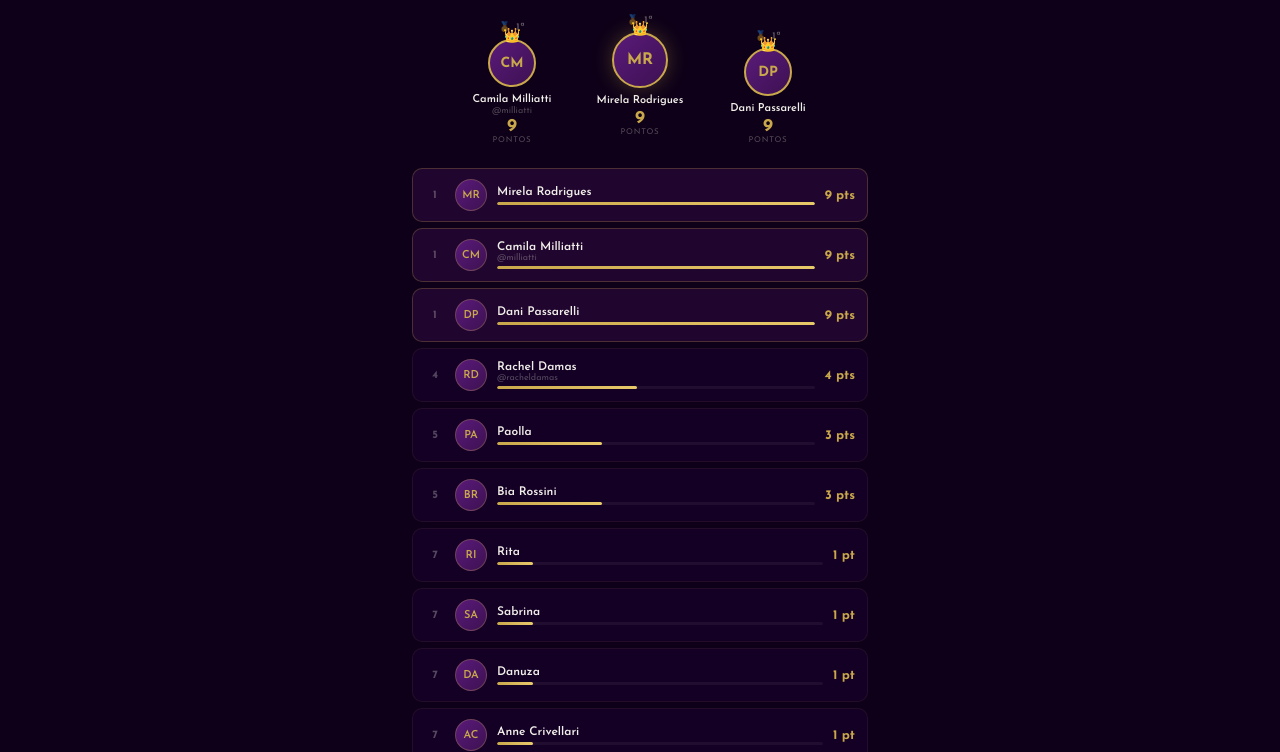
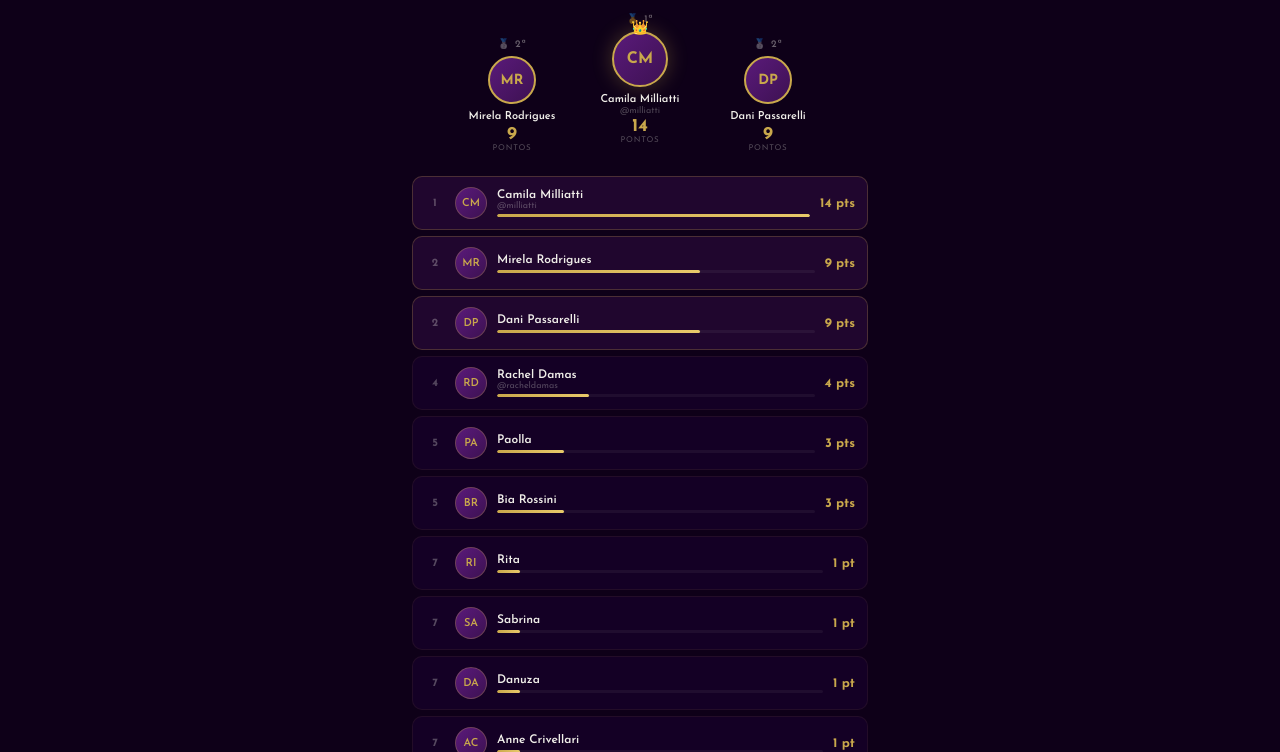
Before and after one commit to nsshoes/gamedetetivemetidinhans, a plain HTML site: page index.html in a window 1280 px wide. Shown: the part 348-1100 px from the top of the page. Drawn offline with nearby package versions, Linux system fonts and the light colour scheme.

Commit message:
Add files via upload

```diff
--- a/index.html
+++ b/index.html
@@ -487,19 +487,15 @@
   <div class="tab-panel active" id="tab-ranking">
     <div class="ranking-header">
       <div class="ranking-title">Ranking Geral</div>
-      <div class="ranking-subtitle">Etapa 4 · Atualizado em 21/04/2026</div>
+      <div class="ranking-subtitle">Etapa 4 · Atualizado em 27/04/2026</div>
     </div>
 
-    <!-- PODIUM — TRIPLO EMPATE 1º LUGAR -->
+    <!-- PODIUM -->
     <div class="podium">
       <div class="podium-item second">
-        <div class="podium-rank">🥇 1ª</div>
-        <div class="podium-avatar">
-          <span class="podium-crown">👑</span>
-          CM
-        </div>
-        <div class="podium-name">Camila Milliatti</div>
-        <div class="podium-insta">@milliatti</div>
+        <div class="podium-rank">🥈 2ª</div>
+        <div class="podium-avatar">MR</div>
+        <div class="podium-name">Mirela Rodrigues</div>
         <div class="podium-pts">9</div>
         <div class="podium-pts-label">pontos</div>
       </div>
@@ -508,19 +504,17 @@
         <div class="podium-rank">🥇 1ª</div>
         <div class="podium-avatar">
           <span class="podium-crown">👑</span>
-          MR
+          CM
         </div>
-        <div class="podium-name">Mirela Rodrigues</div>
-        <div class="podium-pts">9</div>
+        <div class="podium-name">Camila Milliatti</div>
+        <div class="podium-insta">@milliatti</div>
+        <div class="podium-pts">14</div>
         <div class="podium-pts-label">pontos</div>
       </div>
 
       <div class="podium-item third">
-        <div class="podium-rank">🥇 1ª</div>
-        <div class="podium-avatar">
-          <span class="podium-crown">👑</span>
-          DP
-        </div>
+        <div class="podium-rank">🥈 2ª</div>
+        <div class="podium-avatar">DP</div>
         <div class="podium-name">Dani Passarelli</div>
         <div class="podium-pts">9</div>
         <div class="podium-pts-label">pontos</div>
@@ -531,31 +525,31 @@
     <div class="rank-list">
       <div class="rank-item highlight">
         <div class="rank-pos">1</div>
-        <div class="rank-avatar">MR</div>
-        <div class="rank-info">
-          <div class="rank-name">Mirela Rodrigues</div>
-          <div class="rank-bar"><div class="fill" style="width:100%"></div></div>
-        </div>
-        <div class="rank-pts">9 pts</div>
-      </div>
-
-      <div class="rank-item highlight">
-        <div class="rank-pos">1</div>
         <div class="rank-avatar">CM</div>
         <div class="rank-info">
           <div class="rank-name">Camila Milliatti</div>
           <div class="rank-insta">@milliatti</div>
           <div class="rank-bar"><div class="fill" style="width:100%"></div></div>
         </div>
+        <div class="rank-pts">14 pts</div>
+      </div>
+
+      <div class="rank-item highlight">
+        <div class="rank-pos">2</div>
+        <div class="rank-avatar">MR</div>
+        <div class="rank-info">
+          <div class="rank-name">Mirela Rodrigues</div>
+          <div class="rank-bar"><div class="fill" style="width:64%"></div></div>
+        </div>
         <div class="rank-pts">9 pts</div>
       </div>
 
       <div class="rank-item highlight">
-        <div class="rank-pos">1</div>
+        <div class="rank-pos">2</div>
         <div class="rank-avatar">DP</div>
         <div class="rank-info">
           <div class="rank-name">Dani Passarelli</div>
-          <div class="rank-bar"><div class="fill" style="width:100%"></div></div>
+          <div class="rank-bar"><div class="fill" style="width:64%"></div></div>
         </div>
         <div class="rank-pts">9 pts</div>
       </div>
@@ -566,7 +560,7 @@
         <div class="rank-info">
           <div class="rank-name">Rachel Damas</div>
           <div class="rank-insta">@racheldamas</div>
-          <div class="rank-bar"><div class="fill" style="width:44%"></div></div>
+          <div class="rank-bar"><div class="fill" style="width:29%"></div></div>
         </div>
         <div class="rank-pts">4 pts</div>
       </div>
@@ -576,7 +570,7 @@
         <div class="rank-avatar">PA</div>
         <div class="rank-info">
           <div class="rank-name">Paolla</div>
-          <div class="rank-bar"><div class="fill" style="width:33%"></div></div>
+          <div class="rank-bar"><div class="fill" style="width:21%"></div></div>
         </div>
         <div class="rank-pts">3 pts</div>
       </div>
@@ -586,7 +580,7 @@
         <div class="rank-avatar">BR</div>
         <div class="rank-info">
           <div class="rank-name">Bia Rossini</div>
-          <div class="rank-bar"><div class="fill" style="width:33%"></div></div>
+          <div class="rank-bar"><div class="fill" style="width:21%"></div></div>
         </div>
         <div class="rank-pts">3 pts</div>
       </div>
@@ -596,7 +590,7 @@
         <div class="rank-avatar">RI</div>
         <div class="rank-info">
           <div class="rank-name">Rita</div>
-          <div class="rank-bar"><div class="fill" style="width:11%"></div></div>
+          <div class="rank-bar"><div class="fill" style="width:7%"></div></div>
         </div>
         <div class="rank-pts">1 pt</div>
       </div>
@@ -606,7 +600,7 @@
         <div class="rank-avatar">SA</div>
         <div class="rank-info">
           <div class="rank-name">Sabrina</div>
-          <div class="rank-bar"><div class="fill" style="width:11%"></div></div>
+          <div class="rank-bar"><div class="fill" style="width:7%"></div></div>
         </div>
         <div class="rank-pts">1 pt</div>
       </div>
@@ -616,7 +610,7 @@
         <div class="rank-avatar">DA</div>
         <div class="rank-info">
           <div class="rank-name">Danuza</div>
-          <div class="rank-bar"><div class="fill" style="width:11%"></div></div>
+          <div class="rank-bar"><div class="fill" style="width:7%"></div></div>
         </div>
         <div class="rank-pts">1 pt</div>
       </div>
@@ -626,7 +620,7 @@
         <div class="rank-avatar">AC</div>
         <div class="rank-info">
           <div class="rank-name">Anne Crivellari</div>
-          <div class="rank-bar"><div class="fill" style="width:11%"></div></div>
+          <div class="rank-bar"><div class="fill" style="width:7%"></div></div>
         </div>
         <div class="rank-pts">1 pt</div>
       </div>
@@ -636,7 +630,7 @@
         <div class="rank-avatar">PM</div>
         <div class="rank-info">
           <div class="rank-name">Pamela</div>
-          <div class="rank-bar"><div class="fill" style="width:11%"></div></div>
+          <div class="rank-bar"><div class="fill" style="width:7%"></div></div>
         </div>
         <div class="rank-pts">1 pt</div>
       </div>
@@ -646,7 +640,7 @@
         <div class="rank-avatar">AV</div>
         <div class="rank-info">
           <div class="rank-name">Amanda Vinha</div>
-          <div class="rank-bar"><div class="fill" style="width:11%"></div></div>
+          <div class="rank-bar"><div class="fill" style="width:7%"></div></div>
         </div>
         <div class="rank-pts">1 pt</div>
       </div>
@@ -748,6 +742,21 @@
   <!-- ==================== HISTÓRICO ==================== -->
   <div class="tab-panel" id="tab-historico">
     <div class="section-title">Histórico de Pontos</div>
+
+    <!-- 21/04 -->
+    <div class="hist-item">
+      <div class="hist-date-wrap">
+        <div class="hist-day">21</div>
+        <div class="hist-month">Abr</div>
+      </div>
+      <div class="hist-content">
+        <div class="hist-acao">🔍 Descobrir o que está por trás da ligação</div>
+        <div class="hist-names">
+          <span class="hist-chip">Camila Milliatti</span>
+        </div>
+        <div class="hist-pts">+5 pontos</div>
+      </div>
+    </div>
 
     <!-- 20/04 -->
     <div class="hist-item">
```
